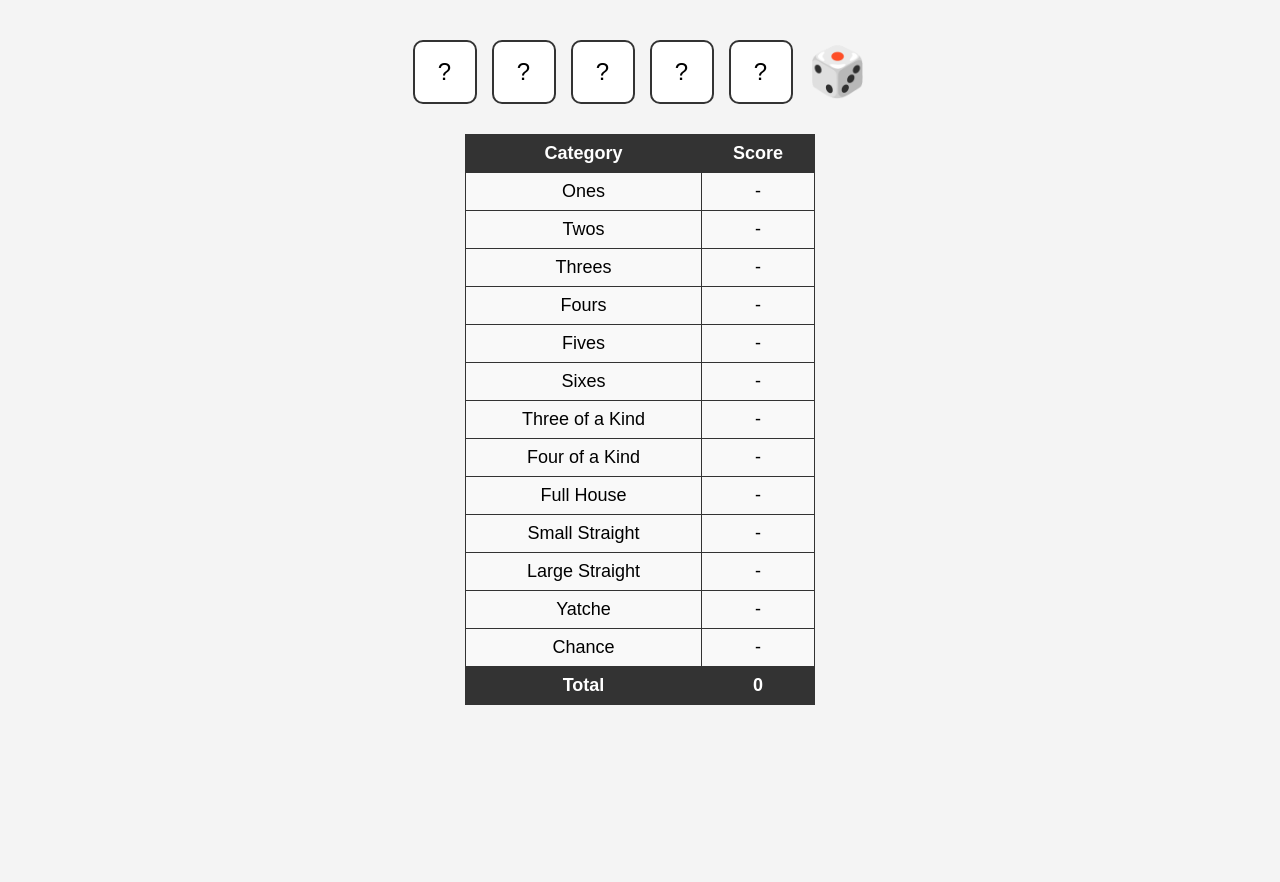
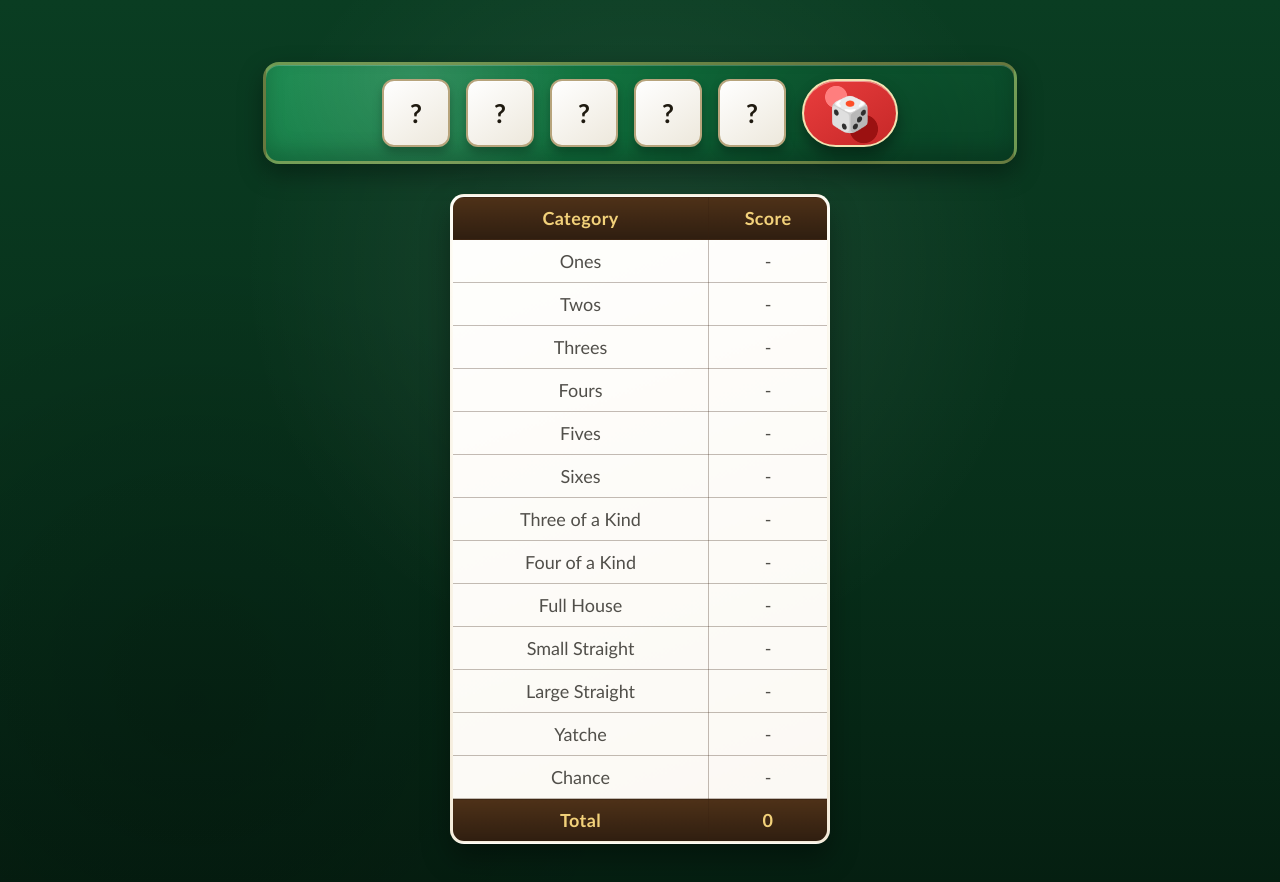
Before and after one commit to RobertoFreireDev/Yatche-AI-Browser-Game-with-TensorFlow.js, a React (Vite) app in the folder src/Yatche AI/: page / in a window 1280 px wide. Before the commit the page ends 800 px from the top, so only its background shows below. Built offline with nearby package versions, Linux system fonts and the light colour scheme.

Commit message:
Update to poker style

```diff
--- a/src/Yatche AI/src/App.css
+++ b/src/Yatche AI/src/App.css
@@ -1,28 +1,66 @@
+:root {
+  --felt-dark: #0a4b2a;
+  --felt-mid: #0f6b3a;
+  --felt-light: #1a8a4f;
+  --gold: #d9b45c;
+  --gold-strong: #f2d17a;
+  --ink: #1f1a10;
+  --ivory: #f8f3e8;
+  --table-edge: #3a2412;
+  --chip-red: #c62828;
+}
+
 #dice-container {
   display: flex;
   justify-content: center;
-  gap: 15px;
-  margin: 20px 0;
+  gap: 16px;
+  margin: 22px auto;
+  padding: 14px;
+  max-width: 720px;
+  border-radius: 16px;
+  border: 3px solid rgba(217, 180, 92, 0.45);
+  background:
+    radial-gradient(circle at 20% 15%, rgba(255, 255, 255, 0.12), transparent 28%),
+    radial-gradient(circle at 80% 80%, rgba(0, 0, 0, 0.2), transparent 45%),
+    linear-gradient(145deg, var(--felt-light), var(--felt-mid) 50%, var(--felt-dark));
+  box-shadow:
+    0 10px 24px rgba(0, 0, 0, 0.35),
+    inset 0 1px 0 rgba(255, 255, 255, 0.22),
+    inset 0 -10px 20px rgba(0, 0, 0, 0.18);
 }
 
 .dice {
-  width: 60px;
-  height: 60px;
-  background: white;
-  border: 2px solid #333;
-  border-radius: 10px;
-  font-size: 24px;
+  width: 64px;
+  height: 64px;
+  background: linear-gradient(145deg, #ffffff, #ede8dc);
+  border: 2px solid #b7a47c;
+  border-radius: 12px;
+  font-size: 26px;
+  font-weight: 700;
+  color: var(--ink);
   display: flex;
   align-items: center;
   justify-content: center;
   cursor: pointer;
   user-select: none;
-  transition: 0.2s;
+  transition: transform 0.2s ease, box-shadow 0.2s ease, border-color 0.2s ease;
+  box-shadow:
+    0 6px 10px rgba(0, 0, 0, 0.25),
+    inset 0 1px 0 rgba(255, 255, 255, 0.8);
+}
+
+.dice:hover {
+  transform: translateY(-2px);
+  border-color: var(--gold);
 }
 
 .dice.held {
-  background: rgb(101, 101, 114);
-  transform: scale(1.1);
+  background: linear-gradient(145deg, #fff7df, #f3dca0);
+  border-color: var(--gold-strong);
+  transform: scale(1.08);
+  box-shadow:
+    0 0 0 2px rgba(242, 209, 122, 0.4),
+    0 10px 14px rgba(0, 0, 0, 0.3);
 }
 
 button {
@@ -33,60 +71,91 @@ button {
 }
 
 #scoreboard {
-  margin-top: 20px;
-  font-size: 18px;
-}
-
-#scoreboard {
   margin-top: 30px;
   display: flex;
   justify-content: center;
+  font-size: 18px;
 }
 
 table {
   border-collapse: collapse;
-  width: 350px;
-  background: white;
+  width: 380px;
+  overflow: hidden;
+  border-radius: 14px;
+  border: 3px solid var(--table-edge);
+  background: linear-gradient(160deg, #fffef8, #f3ead8);
+  box-shadow:
+    0 14px 28px rgba(0, 0, 0, 0.35),
+    inset 0 1px 0 rgba(255, 255, 255, 0.55);
 }
 
-th, td {
-  border: 1px solid #333;
-  padding: 8px;
+th,
+td {
+  border: 1px solid rgba(58, 36, 18, 0.3);
+  padding: 10px 8px;
   text-align: center;
 }
 
 th {
-  background: #333;
-  color: white;
+  background: linear-gradient(180deg, #4e3118, #2f1e10);
+  color: var(--gold-strong);
+  letter-spacing: 0.4px;
 }
 
 .category {
   cursor: pointer;
-  background: #f9f9f9;
-  transition: 0.2s;
+  background: rgba(255, 255, 255, 0.7);
+  transition: background 0.2s ease, transform 0.15s ease;
 }
 
 .category:hover {
-  background: #e0f0ff;
+  background: #fef1c8;
+}
+
+.category:active {
+  transform: scale(0.99);
 }
 
 .used {
-  background: #ccc !important;
+  background: #ddd3bf !important;
+  color: #5f5340;
   cursor: not-allowed;
 }
 
 .roll-btn {
-  font-size: 48px;   /* make icon bigger */
+  min-width: 64px;
+  height: 64px;
+  padding: 0 14px;
+  border-radius: 50px;
+  border: 2px solid #f3e2b1;
+  background:
+    radial-gradient(circle at 35% 25%, #ff7e7e 0 14%, transparent 15%),
+    radial-gradient(circle at 65% 75%, #9b1111 0 18%, transparent 19%),
+    linear-gradient(145deg, #e93d3d, var(--chip-red));
+  color: #fff6e5;
+  font-size: 34px;
   cursor: pointer;
   display: flex;
   align-items: center;
   justify-content: center;
+  box-shadow:
+    0 8px 14px rgba(0, 0, 0, 0.35),
+    inset 0 1px 0 rgba(255, 255, 255, 0.45);
+  transition: transform 0.2s ease, filter 0.2s ease;
 }
 
-/* Spin animation */
+.roll-btn:hover {
+  transform: translateY(-2px);
+  filter: brightness(1.05);
+}
+
+.roll-btn:active {
+  transform: translateY(0);
+}
+
 @keyframes spinDice {
-  0%   { transform: rotate(0deg) scale(1); }
-  50%  { transform: rotate(180deg) scale(1.2); }
+  0% { transform: rotate(0deg) scale(1); }
+  50% { transform: rotate(180deg) scale(1.15); }
   100% { transform: rotate(360deg) scale(1); }
 }
 
--- a/src/Yatche AI/src/index.css
+++ b/src/Yatche AI/src/index.css
@@ -1,8 +1,14 @@
 body {
-  font-family: Arial, sans-serif;
+  font-family: 'Trebuchet MS', 'Verdana', sans-serif;
   text-align: center;
-  background: #f4f4f4;
-  margin-top: 40px;
+  margin: 0;
+  min-height: 100vh;
+  padding: 40px 12px;
+  color: #514f4a;
+  background:
+    radial-gradient(circle at 50% 30%, rgba(255, 255, 255, 0.08), transparent 45%),
+    radial-gradient(circle at 15% 80%, rgba(0, 0, 0, 0.2), transparent 35%),
+    linear-gradient(180deg, #0a3d22, #072d19 65%, #051f11);
 }
 
 h1 {
```
